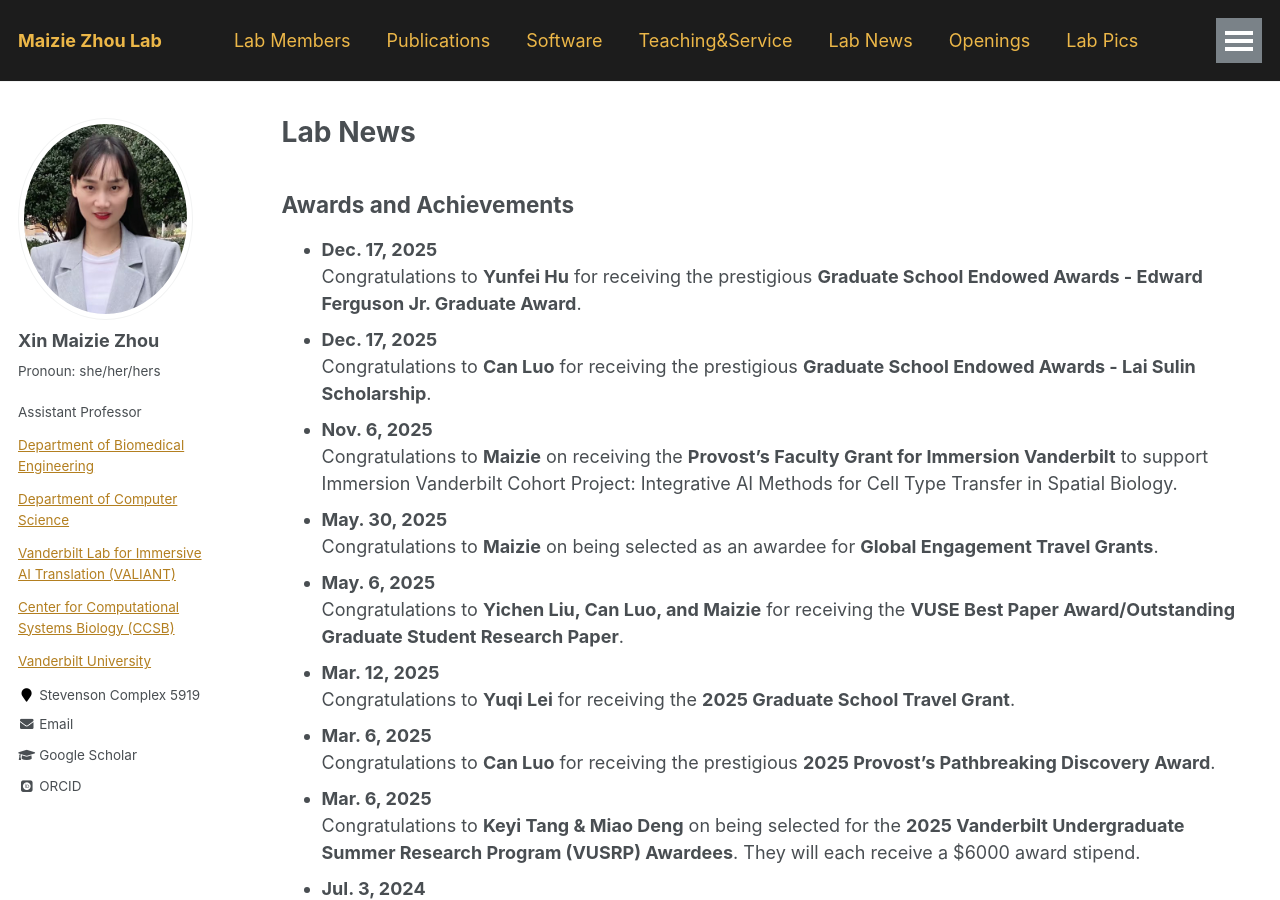
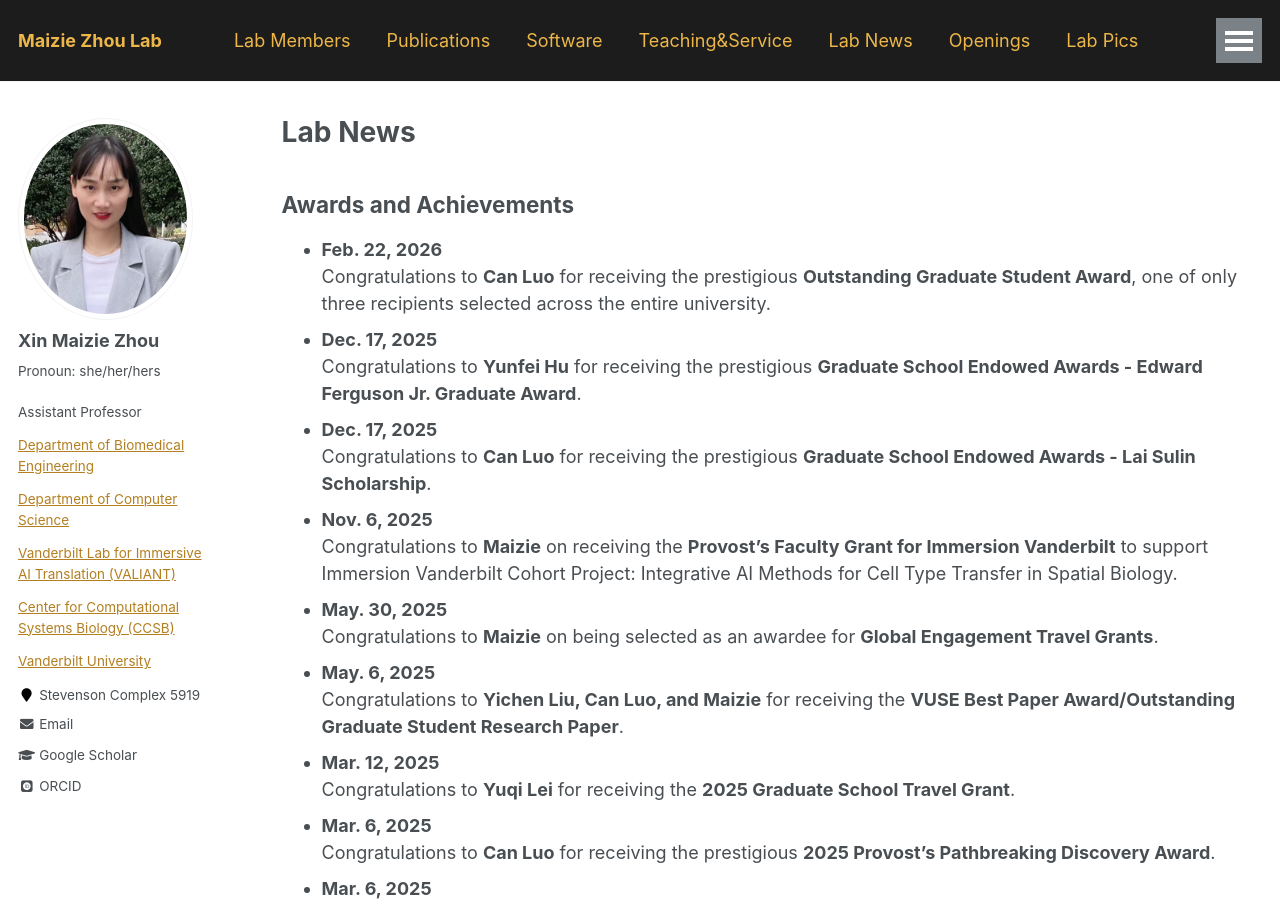
Before and after one commit to maiziezhoulab/Maiziezhoulab.github.io, a Jekyll site: the page built from _pages/LabNews.md, in a window 1280 px wide and 900 px high. Built offline with Jekyll 4.4.1, drawn with Linux system fonts in a browser that asks for light colours; some web fonts are replaced.

Commit message:
Update LabNews.md

```diff
--- a/_pages/LabNews.md
+++ b/_pages/LabNews.md
@@ -6,6 +6,8 @@ author_profile: true
 ---
 
 ## Awards and Achievements
+- **Feb. 22, 2026**
+  Congratulations to **Can Luo** for receiving the prestigious **Outstanding Graduate Student Award**, one of only three recipients selected across the entire university.
 - **Dec. 17, 2025**
   Congratulations to **Yunfei Hu** for receiving the prestigious **Graduate School Endowed Awards - Edward Ferguson Jr. Graduate Award**.
 - **Dec. 17, 2025**
```
